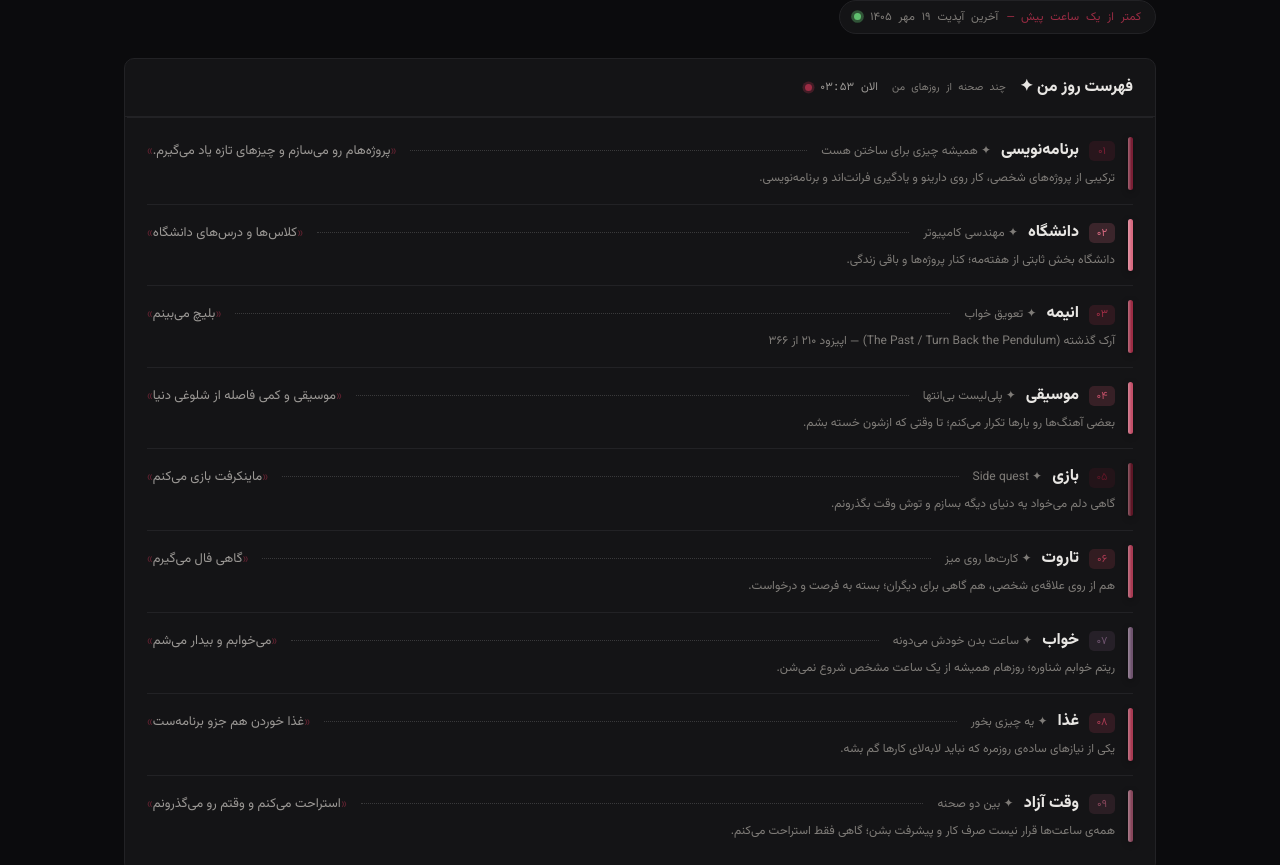
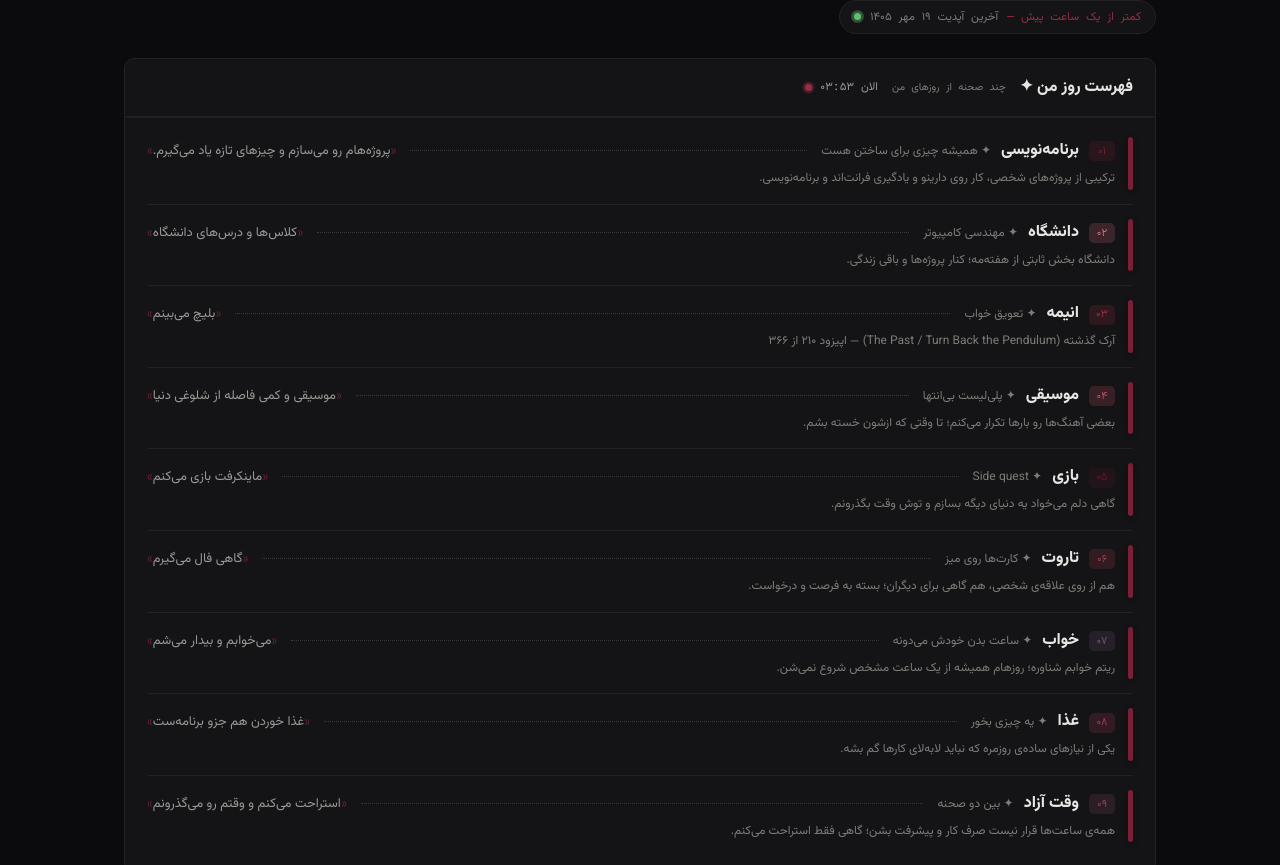
Before and after one commit to jnjal/jnjal.github.io, a React (Vite) app: page / in a window 1280 px wide. Shown: the part 5084-5949 px from the top of the page. Built offline with nearby package versions, Linux system fonts and the light colour scheme.

Commit message:
Use a solid theme accent for Now list bars

```diff
--- a/src/pages/Now.css
+++ b/src/pages/Now.css
@@ -95,9 +95,7 @@
   inset-inline-start: 0;
   width: 5px;
   border-radius: 100px;
-  background:
-    linear-gradient(90deg, rgba(255, 255, 255, 0.3), rgba(255, 255, 255, 0) 70%),
-    var(--color, var(--accent));
+  background: var(--accent);
   box-shadow: 0 2px 6px rgba(0, 0, 0, 0.35);
   transition: width 0.25s ease;
 }
```
